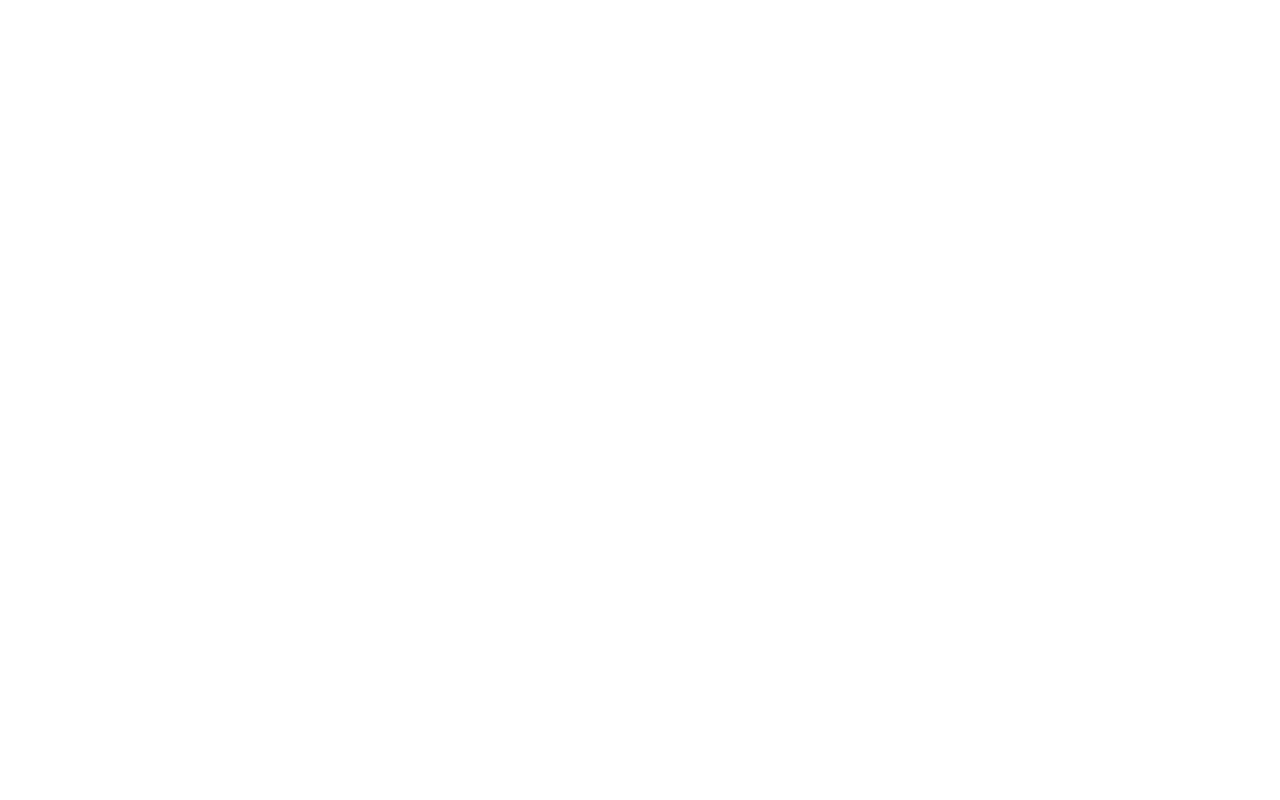
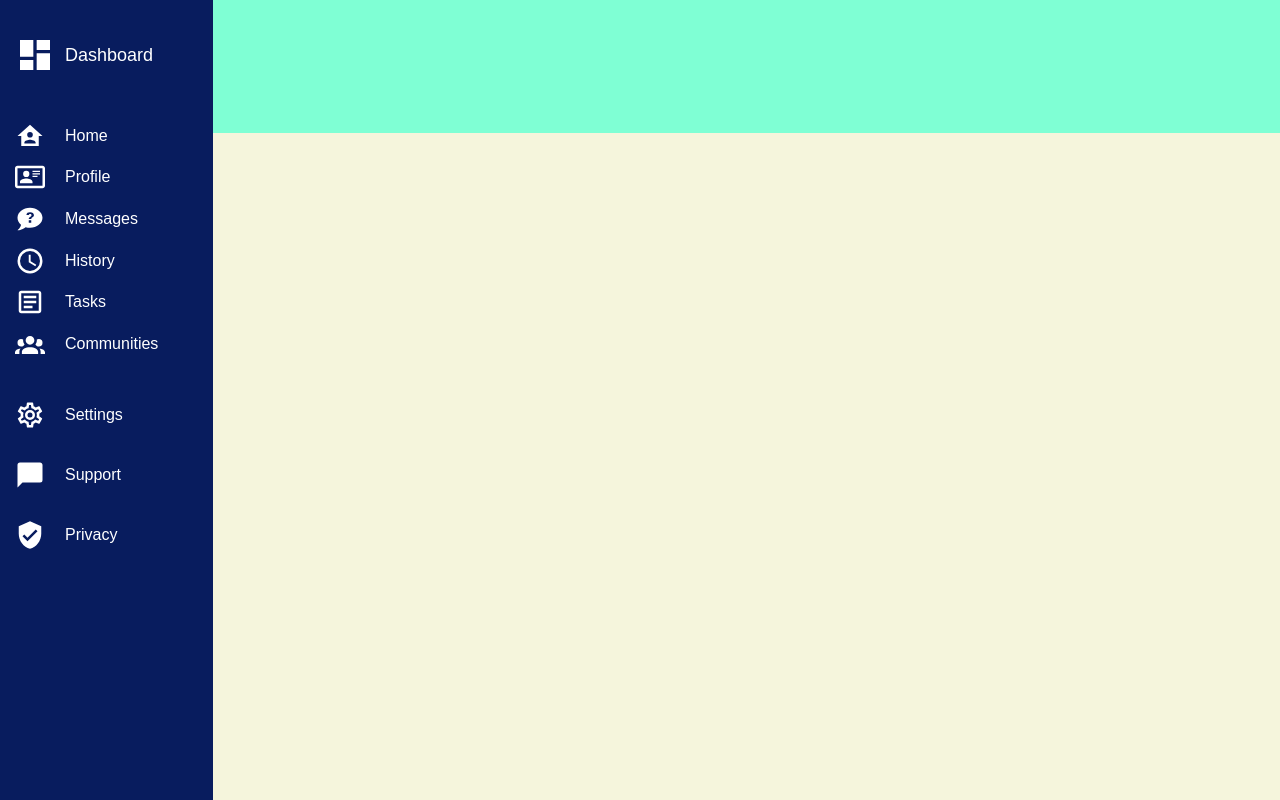
Before and after one commit to Mdrozak/odin-admin-dashboard, a plain HTML site: page index.html in a window 1280 px wide. Drawn offline with Linux system fonts and the light colour scheme; a web font is replaced by a local one.

Commit message:
Add sidebar icons, add more styling for sidebar

```diff
--- a/index.html
+++ b/index.html
@@ -7,6 +7,39 @@
     <title>Admin dashboard</title>
 </head>
 <body>
-
+    <div class="main-container">
+        <div class="sidebar">
+            <svg class="icon-dashboard" xmlns="http://www.w3.org/2000/svg" viewBox="0 0 24 24"><path d="M13,3V9H21V3M13,21H21V11H13M3,21H11V15H3M3,13H11V3H3V13Z" /></svg>
+            <div class="icon-features">
+                <svg class="icon-home" xmlns="http://www.w3.org/2000/svg" viewBox="0 0 24 24"><path d="M12,3L2,12H5V20H19V12H22L12,3M12,8.75A2.25,2.25 0 0,1 14.25,11A2.25,2.25 0 0,1 12,13.25A2.25,2.25 0 0,1 9.75,11A2.25,2.25 0 0,1 12,8.75M12,15C13.5,15 16.5,15.75 16.5,17.25V18H7.5V17.25C7.5,15.75 10.5,15 12,15Z" /></svg>
+                <svg class="icon-profile" xmlns="http://www.w3.org/2000/svg" viewBox="0 0 24 24"><path d="M22,3H2C0.91,3.04 0.04,3.91 0,5V19C0.04,20.09 0.91,20.96 2,21H22C23.09,20.96 23.96,20.09 24,19V5C23.96,3.91 23.09,3.04 22,3M22,19H2V5H22V19M14,17V15.75C14,14.09 10.66,13.25 9,13.25C7.34,13.25 4,14.09 4,15.75V17H14M9,7A2.5,2.5 0 0,0 6.5,9.5A2.5,2.5 0 0,0 9,12A2.5,2.5 0 0,0 11.5,9.5A2.5,2.5 0 0,0 9,7M14,7V8H20V7H14M14,9V10H20V9H14M14,11V12H18V11H14" /></svg>
+                <svg class="icon-messages" xmlns="http://www.w3.org/2000/svg" viewBox="0 0 24 24"><path d="M12 3C6.5 3 2 6.6 2 11C2 13.1 3 15.1 4.8 16.5C4.8 17.1 4.4 18.7 2 21C2 21 5.5 21 8.5 18.5C9.6 18.8 10.8 19 12 19C17.5 19 22 15.4 22 11S17.5 3 12 3M13 15H11V13H13V15M14.8 10C14.5 10.4 14.1 10.6 13.7 10.8C13.4 11 13.3 11.1 13.2 11.3C13 11.5 13 11.7 13 12H11C11 11.5 11.1 11.2 11.3 10.9C11.5 10.7 11.9 10.4 12.4 10.1C12.7 10 12.9 9.8 13 9.6C13.1 9.4 13.2 9.1 13.2 8.9C13.2 8.6 13.1 8.4 12.9 8.2C12.7 8 12.4 7.9 12.1 7.9C11.8 7.9 11.6 8 11.4 8.1C11.2 8.2 11.1 8.4 11.1 8.7H9.1C9.2 8 9.5 7.4 10 7C10.5 6.6 11.2 6.5 12.1 6.5C13 6.5 13.8 6.7 14.3 7.1C14.8 7.5 15.1 8.1 15.1 8.8C15.2 9.2 15.1 9.6 14.8 10Z" /></svg>
+                <svg class="icon-history" xmlns="http://www.w3.org/2000/svg" viewBox="0 0 24 24"><path d="M12,20A8,8 0 0,0 20,12A8,8 0 0,0 12,4A8,8 0 0,0 4,12A8,8 0 0,0 12,20M12,2A10,10 0 0,1 22,12A10,10 0 0,1 12,22C6.47,22 2,17.5 2,12A10,10 0 0,1 12,2M12.5,7V12.25L17,14.92L16.25,16.15L11,13V7H12.5Z" /></svg>
+                <svg class="icon-tasks" xmlns="http://www.w3.org/2000/svg" viewBox="0 0 24 24"><path d="M5,3C3.89,3 3,3.89 3,5V19C3,20.11 3.89,21 5,21H19C20.11,21 21,20.11 21,19V5C21,3.89 20.11,3 19,3H5M5,5H19V19H5V5M7,7V9H17V7H7M7,11V13H17V11H7M7,15V17H14V15H7Z" /></svg>
+                <svg class="icon communities" xmlns="http://www.w3.org/2000/svg" viewBox="0 0 24 24"><path d="M12,5.5A3.5,3.5 0 0,1 15.5,9A3.5,3.5 0 0,1 12,12.5A3.5,3.5 0 0,1 8.5,9A3.5,3.5 0 0,1 12,5.5M5,8C5.56,8 6.08,8.15 6.53,8.42C6.38,9.85 6.8,11.27 7.66,12.38C7.16,13.34 6.16,14 5,14A3,3 0 0,1 2,11A3,3 0 0,1 5,8M19,8A3,3 0 0,1 22,11A3,3 0 0,1 19,14C17.84,14 16.84,13.34 16.34,12.38C17.2,11.27 17.62,9.85 17.47,8.42C17.92,8.15 18.44,8 19,8M5.5,18.25C5.5,16.18 8.41,14.5 12,14.5C15.59,14.5 18.5,16.18 18.5,18.25V20H5.5V18.25M0,20V18.5C0,17.11 1.89,15.94 4.45,15.6C3.86,16.28 3.5,17.22 3.5,18.25V20H0M24,20H20.5V18.25C20.5,17.22 20.14,16.28 19.55,15.6C22.11,15.94 24,17.11 24,18.5V20Z" /></svg>
+            </div>
+            <div class="icon-settings">
+                <svg class="icon-setting" xmlns="http://www.w3.org/2000/svg" viewBox="0 0 24 24"><path d="M12,8A4,4 0 0,1 16,12A4,4 0 0,1 12,16A4,4 0 0,1 8,12A4,4 0 0,1 12,8M12,10A2,2 0 0,0 10,12A2,2 0 0,0 12,14A2,2 0 0,0 14,12A2,2 0 0,0 12,10M10,22C9.75,22 9.54,21.82 9.5,21.58L9.13,18.93C8.5,18.68 7.96,18.34 7.44,17.94L4.95,18.95C4.73,19.03 4.46,18.95 4.34,18.73L2.34,15.27C2.21,15.05 2.27,14.78 2.46,14.63L4.57,12.97L4.5,12L4.57,11L2.46,9.37C2.27,9.22 2.21,8.95 2.34,8.73L4.34,5.27C4.46,5.05 4.73,4.96 4.95,5.05L7.44,6.05C7.96,5.66 8.5,5.32 9.13,5.07L9.5,2.42C9.54,2.18 9.75,2 10,2H14C14.25,2 14.46,2.18 14.5,2.42L14.87,5.07C15.5,5.32 16.04,5.66 16.56,6.05L19.05,5.05C19.27,4.96 19.54,5.05 19.66,5.27L21.66,8.73C21.79,8.95 21.73,9.22 21.54,9.37L19.43,11L19.5,12L19.43,13L21.54,14.63C21.73,14.78 21.79,15.05 21.66,15.27L19.66,18.73C19.54,18.95 19.27,19.04 19.05,18.95L16.56,17.95C16.04,18.34 15.5,18.68 14.87,18.93L14.5,21.58C14.46,21.82 14.25,22 14,22H10M11.25,4L10.88,6.61C9.68,6.86 8.62,7.5 7.85,8.39L5.44,7.35L4.69,8.65L6.8,10.2C6.4,11.37 6.4,12.64 6.8,13.8L4.68,15.36L5.43,16.66L7.86,15.62C8.63,16.5 9.68,17.14 10.87,17.38L11.24,20H12.76L13.13,17.39C14.32,17.14 15.37,16.5 16.14,15.62L18.57,16.66L19.32,15.36L17.2,13.81C17.6,12.64 17.6,11.37 17.2,10.2L19.31,8.65L18.56,7.35L16.15,8.39C15.38,7.5 14.32,6.86 13.12,6.62L12.75,4H11.25Z" /></svg>
+                <svg class="icon-support" xmlns="http://www.w3.org/2000/svg" viewBox="0 0 24 24"><path d="M20,2H4A2,2 0 0,0 2,4V22L6,18H20A2,2 0 0,0 22,16V4C22,2.89 21.1,2 20,2Z" /></svg>
+                <svg class="icon-privacy" xmlns="http://www.w3.org/2000/svg" viewBox="0 0 24 24"><path d="M10,17L6,13L7.41,11.59L10,14.17L16.59,7.58L18,9M12,1L3,5V11C3,16.55 6.84,21.74 12,23C17.16,21.74 21,16.55 21,11V5L12,1Z" /></svg>
+            </div>
+            <div class="brand">Dashboard</div>
+            <div class="nav-features">
+                <div class="home">Home</div>
+                <div>Profile</div>
+                <div>Messages</div>
+                <div>History</div>
+                <div>Tasks</div>
+                <div>Communities</div>
+            </div>
+            <div class="nav-settings">
+                <div>Settings</div>
+                <div>Support</div>
+                <div>Privacy</div>
+            </div>
+        </div>
+        <div class="header"></div>
+        <div class="main"></div>
+    </div>
 </body>
 </html>
--- a/style/style.css
+++ b/style/style.css
@@ -0,0 +1,95 @@
+@import url(https://fonts.bunny.net/css?family=alatsi:400);
+
+body {
+    margin: 0;
+}
+.main-container {
+    display: grid;
+    grid-template-columns: minmax(120px, 1fr) minmax(500px, 5fr);
+    grid-template-rows: minmax(100px, 1fr) minmax(500px, 5fr);
+    height: 100vh;
+    font-family: 'Alatsi', sans-serif;
+}
+
+.sidebar {
+    display: grid;
+    grid-row: 1/3;
+    grid-template-rows: 80px minmax(250px, 1fr) minmax(100px, 2fr);
+    grid-template-columns: 40px 1fr;
+    background-color: rgb(8, 28, 94);
+    color: white;
+    fill: white;
+    row-gap: 20px;
+    padding: 15px 0 0 15px;
+
+}
+
+.icon-features,
+.icon-settings {
+    padding-right: 10px;
+}
+
+.icon-dashboard {
+    display: grid;
+    grid-row: 1/2;
+    grid-column: 1/2;
+    align-self: center;
+    width: 100%;
+    height: 100%;
+}
+
+.icon-features {
+    display: grid;
+    grid-row: 2/3;
+    grid-column: 1/2;
+    align-items: center;
+}
+
+.icon-settings {
+    display: grid;
+    grid-row: 3/4;
+    grid-column: 1/2;
+    align-items: center;
+    grid-template-rows: 60px 60px 60px;
+}
+
+.brand,
+.nav-features,
+.nav-settings {
+    margin-left: 10px;
+}
+
+.brand {
+    display: grid;
+    justify-content: start;
+    align-self: center;
+    font-size: 18px;
+    grid-column: 2/3;
+}
+
+.nav-features {
+    display: grid;
+    grid-column: 2/3;
+    align-items: center;
+}
+
+.nav-settings {
+    display: grid;
+    grid-column: 2/3;
+    align-items: center;
+    grid-template-rows: 60px 60px 60px;
+}
+
+.header {
+    display: grid;
+    grid-row: 1/2;
+    background-color: aquamarine;
+    grid-column: 2/3;
+}
+
+
+.main {
+    display: grid;
+    grid-row: 2;
+    background-color: beige;
+}
```
